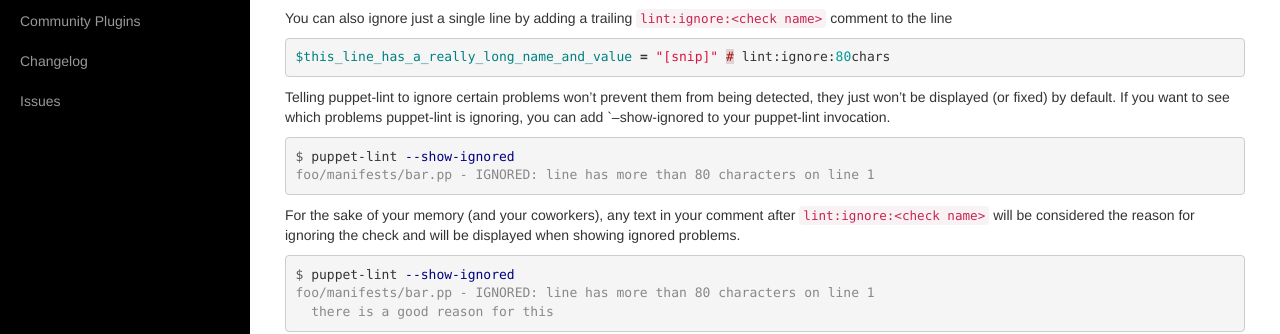
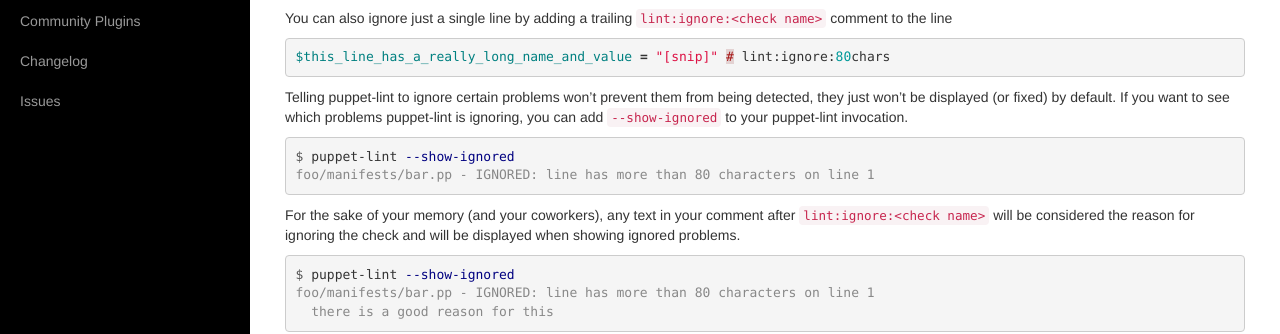
Before and after one commit to rodjek/puppet-lint, a Jekyll site: the page built from controlcomments/index.md, in a window 1280 px wide. Shown: the part 304-638 px from the top of the page. Built offline with Jekyll 4.4.1, drawn with Linux system fonts in a browser that asks for light colours.

Commit message:
missing `

```diff
--- a/controlcomments/index.md
+++ b/controlcomments/index.md
@@ -27,7 +27,7 @@
 
 Telling puppet-lint to ignore certain problems won't prevent them from being
 detected, they just won't be displayed (or fixed) by default.  If you want to
-see which problems puppet-lint is ignoring, you can add `--show-ignored to your
+see which problems puppet-lint is ignoring, you can add `--show-ignored` to your
 puppet-lint invocation.
 
 {% highlight console %}
```
